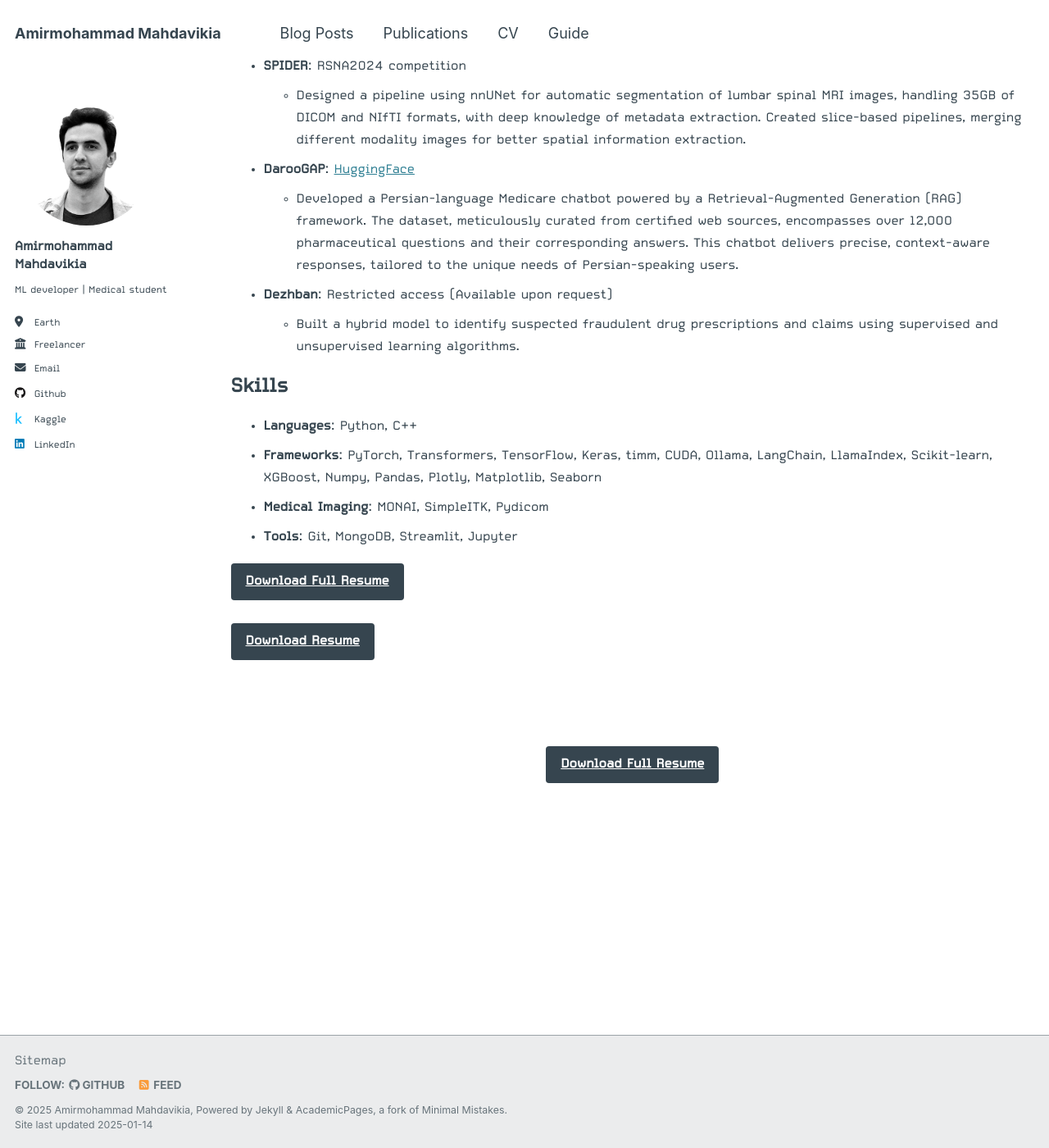
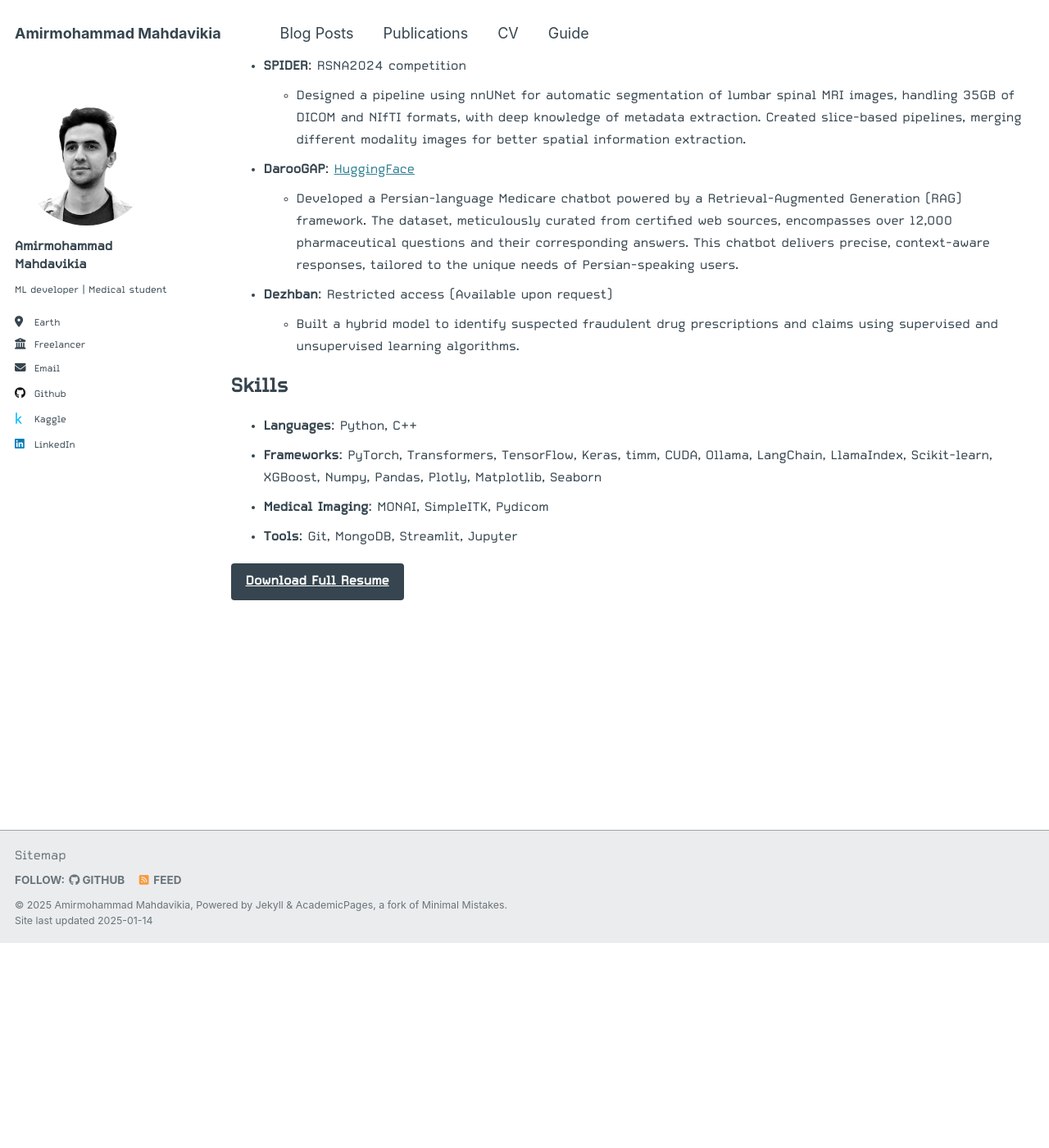
Before and after one commit to ammomahdavikia/ammomahdavikia.github.io, a Jekyll site: the page built from _pages/cv.md, in a window 1280 px wide and 1400 px high, scrolled down 513 px. Shown: the whole window at 82% size. Built offline with Jekyll 4.4.1, drawn with Linux system fonts in a browser that asks for light colours; after the commit the page ends 1663 px from its top, so only the background shows below that.

Commit message:
Update the resume

```diff
--- a/_pages/cv.md
+++ b/_pages/cv.md
@@ -44,9 +44,3 @@ Skills
 
 
 [Download Full Resume](/files/Resume-Amirmohammad.pdf){: .btn }
-
-<a href="/files/Resume-Amirmohammad.pdf" class="btn btn--centered">Download Resume</a>
-
-<div class="button-wrapper">
-    <a href="resume.pdf" class="btn btn--centered">Download Full Resume</a>
-</div>
--- a/_sass/custom/custom.scss
+++ b/_sass/custom/custom.scss
@@ -40,19 +40,6 @@
     transform: scale(0.95);
   }
 
-  .button-wrapper {
-    display: flex;               // Enables Flexbox layout.
-    justify-content: center;     // Horizontally centers the button.
-    align-items: center;         // Vertically centers the button.
-    margin-top: 50px;            // Adjust to fine-tune the vertical position.
-    height: 150px;               // Set the height of the section for positioning.
- }
-
- .btn--centered {
-     font-size: 18px;             // Adjust font size as needed.
- }
-
-
   /* Apply to specific sections */
  .navbar, /* For layout bar */
  .info-section, /* Replace with actual class for the info section */
```
